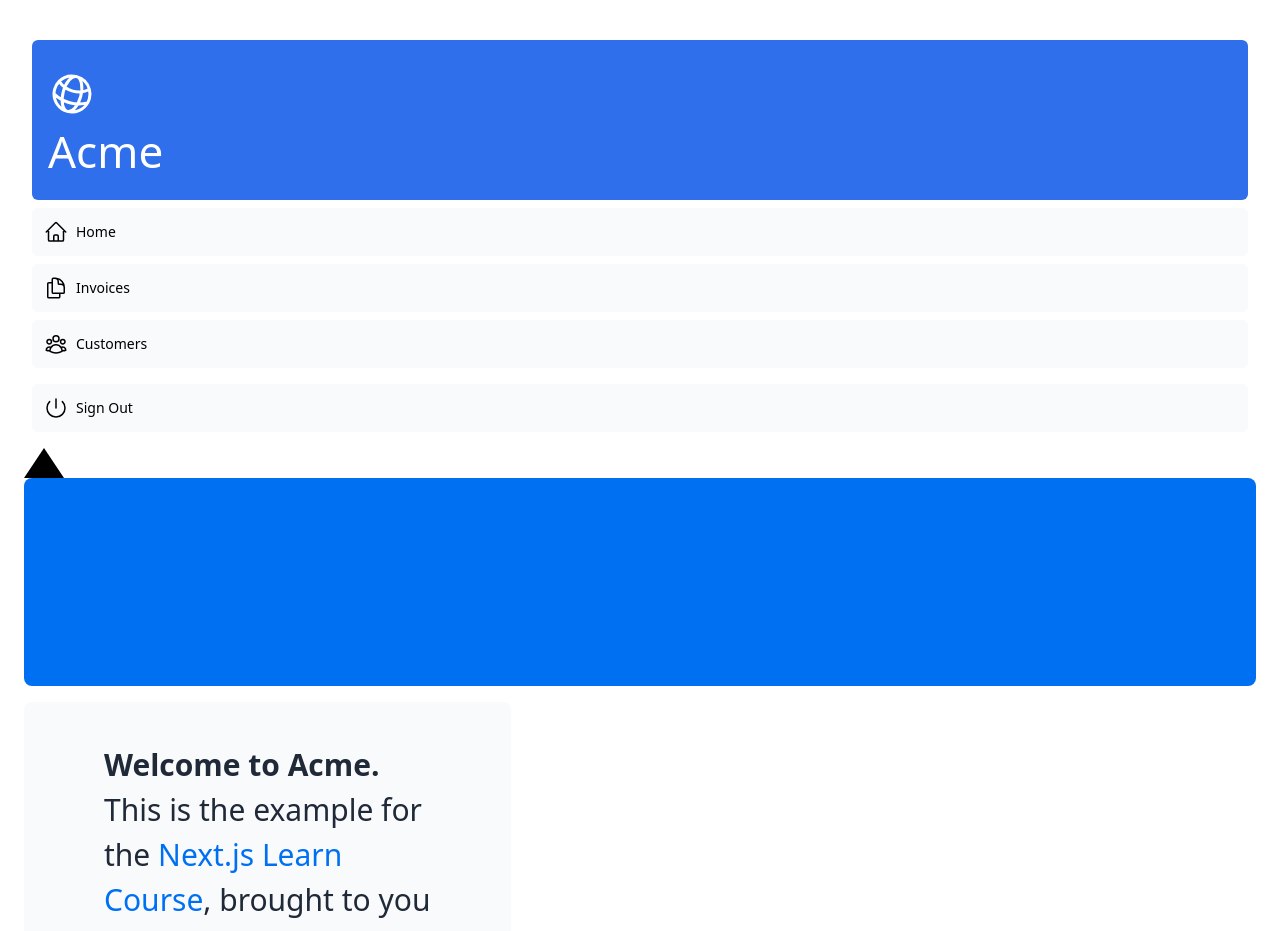
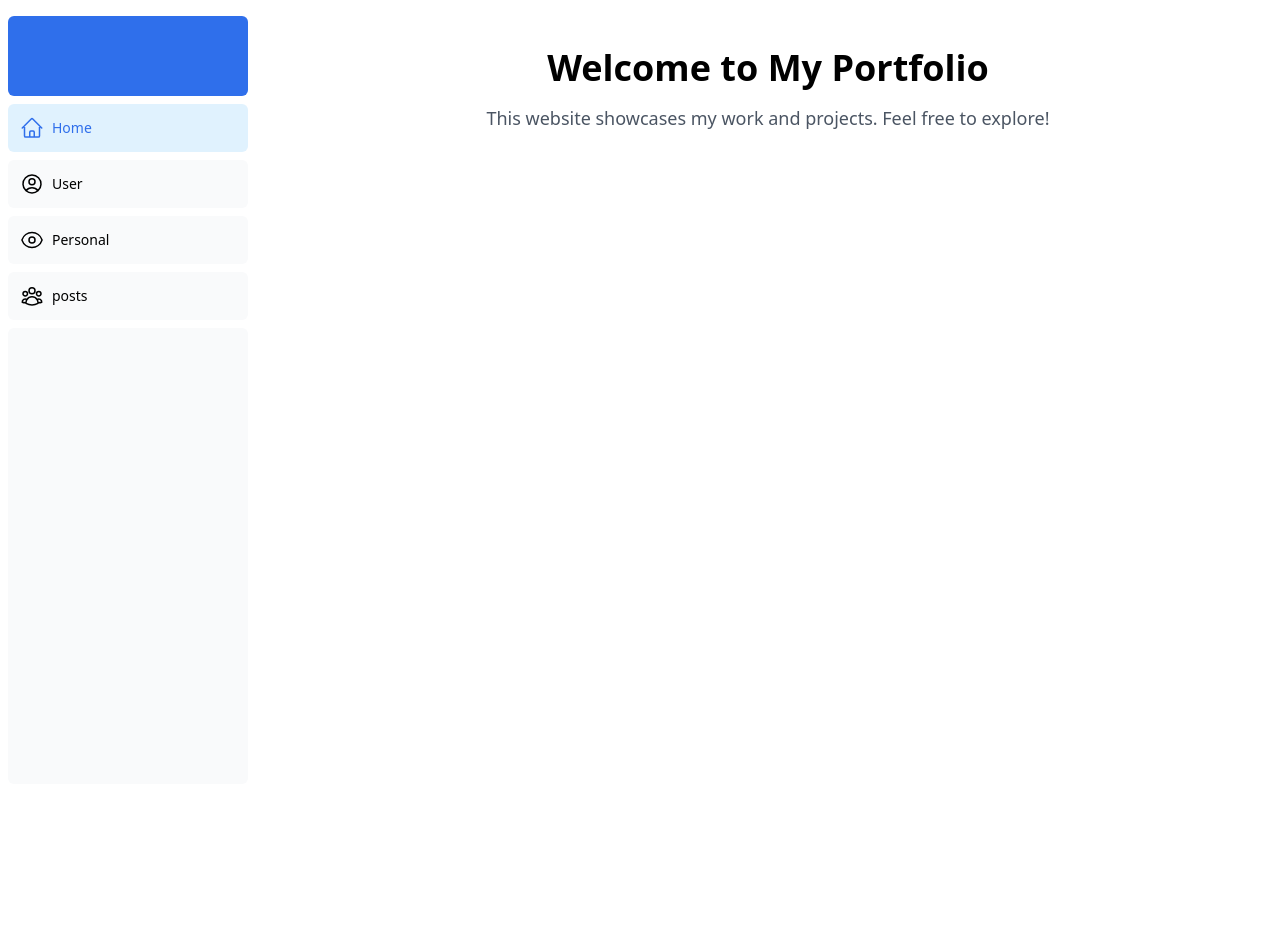
Before and after one commit to Zt0/painter-fe, a Next.js app: page / in a window 1280 px wide. Shown: the top 931 px of the page. After the commit the page ends 800 px from the top, so only its background shows below. Built offline with nearby package versions, Linux system fonts and the light colour scheme.

Commit message:
initial commit

```diff
--- a/app/dashboard/page.tsx
+++ /dev/null
@@ -1,3 +0,0 @@
-export default function Page() {
-    return <p>Dashboard Page</p>;
-}
--- a/app/page.tsx
+++ b/app/page.tsx
@@ -1,42 +1,17 @@
-import AcmeLogo from '@/app/ui/acme-logo';
-import { ArrowRightIcon } from '@heroicons/react/24/outline';
-import Link from 'next/link';
-import styles from '@/app/ui/home.module.css';
-import Image from 'next/image';
 import SideNav from '@/app/ui/dashboard/sidenav';
 
 export default function Page() {
     return (
-      <main className="flex min-h-screen flex-col p-6">
-              <SideNav/>
-          <div className={styles.shape}/>
-          <div className="flex h-20 shrink-0 items-end rounded-lg bg-blue-500 p-4 md:h-52">
-              {/* <AcmeLogo /> */}
+        <main className="flex min-h-screen">
+            <div className="w-full flex-none md:w-64">
+                <SideNav />
             </div>
-          <div className="mt-4 flex grow flex-col gap-4 md:flex-row">
-              <div className="flex flex-col justify-center gap-6 rounded-lg bg-gray-50 px-6 py-10 md:w-2/5 md:px-20">
-                  <p className={`text-xl text-gray-800 md:text-3xl md:leading-normal`}>
-                      <strong>Welcome to Acme.</strong> This is the example for the{' '}
-                      <a href="https://nextjs.org/learn/" className="text-blue-500">
-                          Next.js Learn Course
-                      </a>
-                      , brought to you by Vercel.
+            <div className="flex-grow p-6 md:overflow-y-auto md:p-12">
+                <div className="text-center">
+                    <h1 className="text-4xl font-bold mb-4">Welcome to My Portfolio</h1>
+                    <p className="text-lg text-gray-600">
+                        This website showcases my work and projects. Feel free to explore!
                     </p>
-                  <Link
-                      href="/login"
-                      className="flex items-center gap-5 self-start rounded-lg bg-blue-500 px-6 py-3 text-sm font-medium text-white transition-colors hover:bg-blue-400 md:text-base"
-                  >
-                      <span>Log in</span> <ArrowRightIcon className="w-5 md:w-6"/>
-                  </Link>
-              </div>
-              <div className="flex items-center justify-center p-6 md:w-3/5 md:px-28 md:py-12">
-                  <Image
-                      src="/hero-mobile.png"
-                      width={560}
-                      height={620}
-                      className="block md:hidden"
-                      alt="Screenshot of the dashboard project showing mobile version"
-                  />
                 </div>
             </div>
         </main>
--- /dev/null
+++ b/app/personal/page.tsx
@@ -0,0 +1,31 @@
+import SideNav from '@/app/ui/dashboard/sidenav';
+import Image from 'next/image';
+
+export default function Layout({ children }: { children: React.ReactNode }) {
+    return (
+        <div className="flex h-screen flex-col md:flex-row md:overflow-hidden">
+
+            <div className="flex-grow p-6 md:overflow-y-auto md:p-12">
+                <div className="mb-8">
+                    {/* Profile Section */}
+                    <div className="flex items-center space-x-4">
+                        {/* Replace the src attribute with the actual path to your photo */}
+                        <Image
+                            src="https://avatars.dicebear.com/api/human/johndoe.svg"
+                            alt="Your Name"
+                            width={100}
+                            height={100}
+                            className="rounded-full"
+                        />
+                        <div>
+                            <h1 className="text-2xl font-bold">Azat Antonyan</h1>
+                            <p className="text-gray-600">A brief description about yourself goes here. Mention your role, interests, or a short personal bio.</p>
+                        </div>
+                    </div>
+                </div>
+
+                {children}
+            </div>
+        </div>
+    );
+}
--- /dev/null
+++ b/app/posts/layout.tsx
@@ -0,0 +1,15 @@
+import SideNav from '@/app/ui/dashboard/sidenav';
+import * as dotenv from 'dotenv'
+dotenv.config()
+
+export default function Layout({ children }: { children: React.ReactNode }) {
+    return (
+        <div className="flex h-screen flex-col md:flex-row md:overflow-hidden">
+            <div className="w-full flex-none md:w-64">
+                <SideNav />
+            </div>
+
+            <div className="flex-grow p-6 md:overflow-y-auto md:p-12">{children}</div>
+        </div>
+    );
+}
--- /dev/null
+++ b/app/posts/page.tsx
@@ -0,0 +1,59 @@
+"use client";
+import { useEffect, useState } from 'react';
+export default function Page() {
+    const [posts, setPosts] = useState([]);
+    const [loading, setLoading] = useState(true);
+    const [error, setError] = useState(null);
+
+    useEffect(() => {
+        async function fetchPosts() {
+            try {
+                const response = await fetch(`${process.env.NEXT_PUBLIC_BACKEND_URL}/tasks`, {
+                    method: 'GET',
+                    headers: {
+                        'Authorization': 'Bearer eyJhbGciOiJIUzI1NiIsInR5cCI6IkpXVCJ9.eyJ1dWlkIjoiMGM1NTI4NTgtNDQwYi00MjVkLWExNDYtYjJhZTg3MzM3MTM1IiwicmVtZW1iZXIiOnRydWUsImlhdCI6MTczMDAxMjE4OSwiZXhwIjoxNzMwMDk4NTg5fQ.RcfokjtUd4IFw_R2t1lvraHRz-mYTABn_TfH2Abjccg'
+                    }
+                });
+                if (!response.ok) {
+                    throw new Error(`Error: ${response.statusText}`);
+                }
+                const data = await response.json();
+                setPosts(data.data.task);
+            } catch (err) {
+                setError(err.message);
+            } finally {
+                setLoading(false);
+            }
+        }
+
+        fetchPosts();
+    }, []);
+
+    if (loading) {
+        return <div>Loading posts...</div>;
+    }
+
+    if (error) {
+        return <div>Error: {error}</div>;
+    }
+    console.log({posts})
+    return (
+        <div className="flex flex-col items-center justify-center min-h-screen p-6 bg-gray-100">
+            <h1 className="text-3xl font-bold mb-4">My posts</h1>
+            <div className="bg-white rounded-lg shadow-lg p-8 w-full max-w-md mb-4">
+                {console.log({posts2: posts})}
+                {posts.length > 0 ? (
+                    posts.map(post => (
+                        <div key={post.id} className="mb-4">
+                            <h3 className="text-lg font-bold">{post.title}</h3>
+                            <p>{post.description}</p>
+                            <hr/>
+                        </div>
+                    ))
+                ) : (
+                    <p>No posts available.</p>
+                )}
+            </div>
+        </div>
+    );
+}
--- a/app/ui/dashboard/nav-links.tsx
+++ b/app/ui/dashboard/nav-links.tsx
@@ -2,7 +2,8 @@
 import {
   UserGroupIcon,
   HomeIcon,
-  DocumentDuplicateIcon,
+  UserCircleIcon,
+  EyeIcon,
 } from '@heroicons/react/24/outline';
 import Link from 'next/link';
 import { usePathname } from 'next/navigation';
@@ -11,13 +12,14 @@ import clsx from 'clsx';
 // Map of links to display in the side navigation.
 // Depending on the size of the application, this would be stored in a database.
 const links = [
-  { name: 'Home', href: '/dashboard', icon: HomeIcon },
+  { name: 'Home', href: '/', icon: HomeIcon },
+  { name: 'User', href: '/user', icon: UserCircleIcon },
   {
-    name: 'Invoices',
-    href: '/dashboard/invoices',
-    icon: DocumentDuplicateIcon,
+    name: 'Personal',
+    href: '/personal',
+    icon: EyeIcon,
   },
-  { name: 'Customers', href: '/dashboard/customers', icon: UserGroupIcon },
+  { name: 'posts', href: '/posts', icon: UserGroupIcon },
 ];
 
 export default function NavLinks() {
@@ -27,7 +29,7 @@ export default function NavLinks() {
       {links.map((link) => {
         const LinkIcon = link.icon;
         return (
-          <Link href='/dashboard'
+          <Link href={link.href}
             key={link.name}
                 className={clsx(
                     'flex h-[48px] grow items-center justify-center gap-2 rounded-md bg-gray-50 p-3 text-sm font-medium hover:bg-sky-100 hover:text-blue-600 md:flex-none md:justify-start md:p-2 md:px-3',
--- a/app/ui/dashboard/sidenav.tsx
+++ b/app/ui/dashboard/sidenav.tsx
@@ -7,22 +7,14 @@ export default function SideNav() {
   return (
     <div className="flex h-full flex-col px-3 py-4 md:px-2">
       <Link
-        className="mb-2 flex h-20 items-end justify-start rounded-md bg-blue-600 p-4 md:h-40"
+        className="mb-2 flex h-20 items-end justify-start rounded-md bg-blue-600 p-4 md:h-20"
         href="/"
       >
-        <div className="w-32 text-white md:w-40">
-          <AcmeLogo />
-        </div>
+
       </Link>
       <div className="flex grow flex-row justify-between space-x-2 md:flex-col md:space-x-0 md:space-y-2">
         <NavLinks />
         <div className="hidden h-auto w-full grow rounded-md bg-gray-50 md:block"></div>
-        <form>
-          <button className="flex h-[48px] w-full grow items-center justify-center gap-2 rounded-md bg-gray-50 p-3 text-sm font-medium hover:bg-sky-100 hover:text-blue-600 md:flex-none md:justify-start md:p-2 md:px-3">
-            <PowerIcon className="w-6" />
-            <div className="hidden md:block">Sign Out</div>
-          </button>
-        </form>
       </div>
     </div>
   );
--- /dev/null
+++ b/app/user/layout.tsx
@@ -0,0 +1,12 @@
+import SideNav from '@/app/ui/dashboard/sidenav';
+
+export default function Layout({ children }: { children: React.ReactNode }) {
+    return (
+        <div className="flex h-screen flex-col md:flex-row md:overflow-hidden">
+            <div className="w-full flex-none md:w-64">
+                <SideNav />
+            </div>
+            <div className="flex-grow p-6 md:overflow-y-auto md:p-12">{children}</div>
+        </div>
+    );
+}
--- /dev/null
+++ b/app/user/page.tsx
@@ -0,0 +1,27 @@
+export default function Page() {
+    const firstName = "Azat";
+    const lastName = "Antonyan";
+    const age = 23;
+    const occupation = "Software Engineer";
+
+    return (
+        <div className="">
+            <h1 className="text-3xl font-bold mb-4">About Me</h1>
+
+            <div className="bg-white rounded-lg shadow-lg p-8 w-full max-w-md">
+                <div className="text-lg mb-2">
+                    <strong>First Name:</strong> {firstName}
+                </div>
+                <div className="text-lg mb-2">
+                    <strong>Last Name:</strong> {lastName}
+                </div>
+                <div className="text-lg mb-2">
+                    <strong>Age:</strong> {age}
+                </div>
+                <div className="text-lg mb-2">
+                    <strong>Occupation:</strong> {occupation}
+                </div>
+            </div>
+        </div>
+    );
+}
--- a/package.json
+++ b/package.json
@@ -12,6 +12,7 @@
     "autoprefixer": "10.4.19",
     "bcrypt": "^5.1.1",
     "clsx": "^2.1.1",
+    "dotenv": "^16.4.5",
     "next": "^15.0.0",
     "next-auth": "5.0.0-beta.19",
     "postcss": "8.4.38",
```
Also changed, not shown: app/personal/layout.tsx (renamed from app/dashboard/layout.tsx), 2 other files (tests, documents, lock files or other folders). Lines whose indentation alone changed are shown as unchanged.
